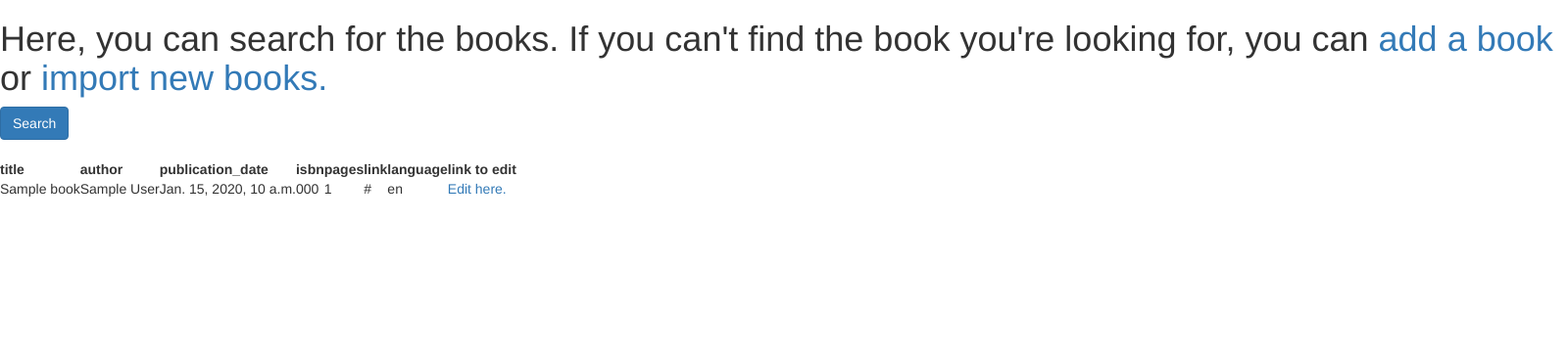
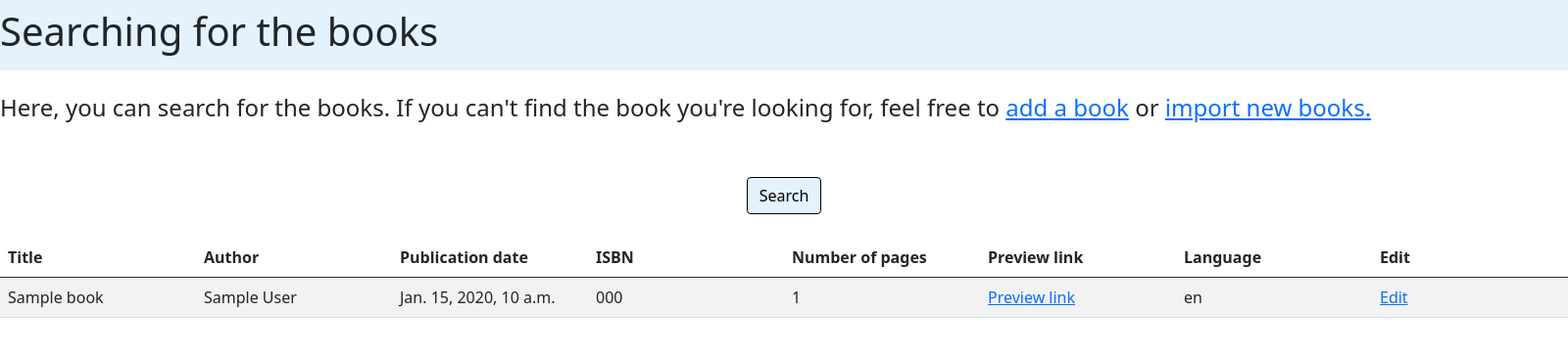
Before and after one commit to KPiskala/books, a Django app: template books/books_app/templates/books_app/books_list.html in a window 1600 px wide. Shown: the top 364 px of the page at 98% size. Run offline with Django 3.2, Linux system fonts and the light colour scheme; the template is opened without the code that fills it: most values are stand-ins (such as "Sample title", 1, 10 or a date in 2020); some libraries are stand-ins or nearby versions.

Commit message:
changes in templates (Bootstrap)

```diff
--- a/books/books/settings.py
+++ b/books/books/settings.py
@@ -115,7 +115,7 @@ LANGUAGE_CODE = 'en-us'
 
 TIME_ZONE = 'UTC'
 
-USE_I18N = True
+USE_I18N = False
 
 USE_L10N = True
 
--- a/books/books_app/templates/books_app/books_list.html
+++ b/books/books_app/templates/books_app/books_list.html
@@ -3,33 +3,65 @@
 <head>
     <meta charset="UTF-8">
     <title>Books list</title>
-    <link rel="stylesheet" href="https://maxcdn.bootstrapcdn.com/bootstrap/3.4.0/css/bootstrap.min.css">
+    <link href="https://cdn.jsdelivr.net/npm/bootstrap@5.0.2/dist/css/bootstrap.min.css" rel="stylesheet"
+          integrity="sha384-EVSTQN3/azprG1Anm3QDgpJLIm9Nao0Yz1ztcQTwFspd3yD65VohhpuuCOmLASjC" crossorigin="anonymous">
 </head>
 <body>
-<h1>Here, you can search for the books. If you can't find the book you're looking for, you can <a href="{% url 'books_app:add_book' %}">add a book</a> or <a href="{% url 'books_app:import_books' %}">import new books.</a></h1>
+<nav class="navbar navbar-light" style="background-color: #e3f2fd;">
+    <h1>Searching for the books</h1>
+</nav>
+<br/>
+<h4>Here, you can search for the books. If you can't find the book you're looking for,
+    feel free to <a href="{% url 'books_app:add_book' %}">add a book</a>
+    or <a href="{% url 'books_app:import_books' %}">import new books.</a>
+</h4>
+<br/>
+<div>
+    <div class="form-group d-grid gap-3 center" style="text-align: center">
     <form method="GET">
         {{ myFilter.form }}
-    <button class="btn btn-primary" type="submit">Search</button>
+        <div>
+            <br/>
+        </div>
+        <div class="container-fluid col-md-2text-align: center">
+            <button class="btn btn-outline-success padding-bottom" type="submit" style="background-color:#e3f2fd; border-color:black; color:black;">Search</button>
+        </div>
     </form>
+    </div>
+</div>
 
-<h1></h1>
+<br/>
 
-<table>
+<table class="table table-striped table-hover table-responsive align-left">
+    <thead>
         <tr>
-        <th>title</th><th>author</th><th>publication_date</th>
-        <th>isbn</th><th>pages</th><th>link</th><th>language</th>
-        <th>link to edit</th>
+            <th style="min-width:200px">Title</th>
+            <th style="min-width:200px">Author</th>
+            <th style="min-width:200px">Publication date</th>
+            <th style="min-width:200px">ISBN</th>
+            <th style="min-width:200px">Number of pages</th>
+            <th style="min-width:200px">Preview link</th>
+            <th style="min-width:200px">Language</th>
+            <th style="min-width:200px">Edit</th>
         </tr>
+    </thead>
+    <tbody>
         {% for book in books %}
         <tr>
-        <td>{{ book.title }}</td><td>{{ book.author }}</td><td>{{ book.publication_date }}</td>
-        <td>{{ book.isbn }}</td><td>{{ book.pages }}</td><td>{{ book.link }}</td><td>{{ book.language }}</td>
-        <td><a href="{% url 'books_app:edit_book' id=book.id %}">Edit here.</a></td>
+            <td style="min-width:200px">{{ book.title }}</td>
+            <td style="min-width:200px">{{ book.author }}</td>
+            <td style="min-width:200px">{{ book.publication_date }}</td>
+            <td style="min-width:200px">{{ book.isbn }}</td>
+            <td style="min-width:200px">{% if book.pages %} {{ book.pages}} {% endif %}</td>
+            <td style="min-width:200px">{% if book.link %}<a href="{{book.link}}">Preview link</a>{% endif %}</td>
+            <td style="min-width:200px">{{ book.language }}</td>
+            <td style="min-width:200px"><a href="{% url 'books_app:edit_book' id=book.id %}">Edit</a></td>
         </tr>
-
         {% empty %}
-    <h3>Sorry, we don't have the book you're looking for.</h3>
+        <h4>Sorry, we don't have the book you're looking for.
+            Do you want to <a href="{% url 'books_app:import_books' %}">import new books</a>?</h4>
         {% endfor %}
+    </tbody>
 </table>
 </body>
 </html>
--- a/books/templates/manage_books.html
+++ b/books/templates/manage_books.html
@@ -3,7 +3,8 @@
 <head>
     <meta charset="UTF-8">
     <title>Manage books</title>
-    <link rel="stylesheet" href="https://maxcdn.bootstrapcdn.com/bootstrap/3.4.0/css/bootstrap.min.css">
+        <link href="https://cdn.jsdelivr.net/npm/bootstrap@5.0.2/dist/css/bootstrap.min.css" rel="stylesheet"
+          integrity="sha384-EVSTQN3/azprG1Anm3QDgpJLIm9Nao0Yz1ztcQTwFspd3yD65VohhpuuCOmLASjC" crossorigin="anonymous">
 </head>
 <body>
 <h1>Here you'll be able to manage the books.</h1>
```
Also changed, not shown: books/books_app/filters.py (+31 -4 lines), books/books_app/forms.py (+28 -7 lines), books/books_app/templates/books_app/add_book.html (+17 -7 lines), books/books_app/templates/books_app/edit_book.html (+8 -3 lines), books/books_app/templates/books_app/import_books.html (+16 -7 lines), books/templates/home.html (+14 -8 lines), books/db.sqlite3. Lines whose indentation alone changed are shown as unchanged.
